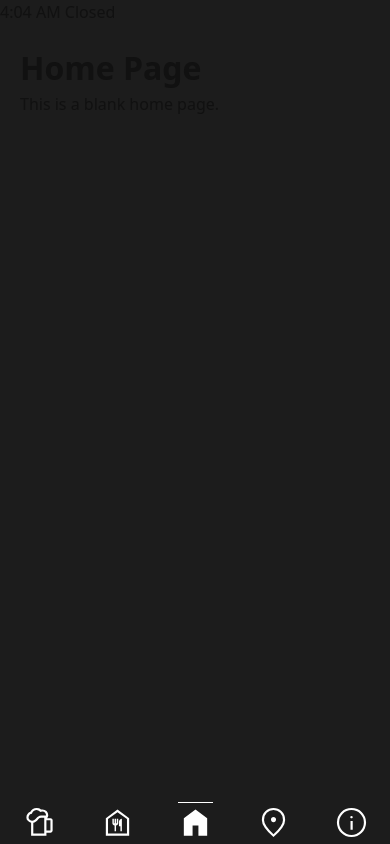
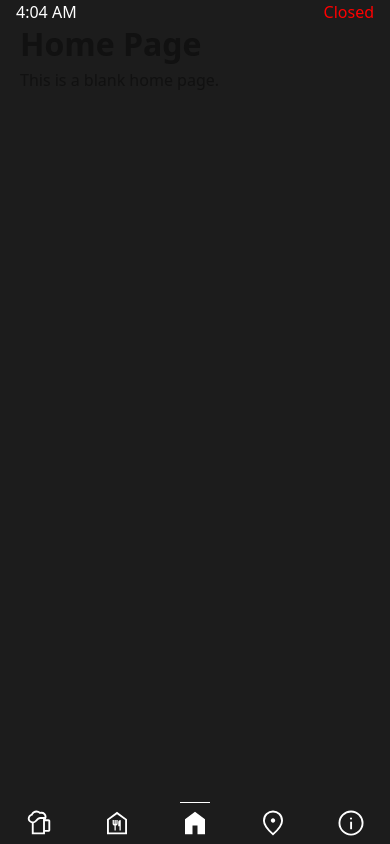
Before and after one commit to ChrisWalkerDev/laststopbrewing.chriswalker.dev, an Angular app: page /age-gate in a window 390 px wide. Both pictures are taken after a click on the button "YES". Built offline with nearby package versions, Linux system fonts and the light colour scheme.

Commit message:
feat(header): update mobile header structure and styles for better visibility

```diff
--- a/src/app/app.html
+++ b/src/app/app.html
@@ -1,10 +1,10 @@
 @if (isHeaderVisible()) {
-  <header class="phone-status-bar" aria-label="Device status">
-    <span class="phone-status-bar__time">{{ currentTime() }}</span>
+  <header class="app-header__mobile" aria-label="Device status">
+    <span class="app-header__mobile__time">{{ currentTime() }}</span>
 
     <span
-      class="phone-status-bar__store-status"
-      [class]="'phone-status-bar__store-status--' + storeStateStyle()"
+      class="app-header__mobile__store-status"
+      [class]="'app-header__mobile__store-status--' + storeStateStyle()"
     >
       {{ storeState() }}
     </span>
--- a/src/app/app.scss
+++ b/src/app/app.scss
@@ -1,3 +1,38 @@
+.app-header {
+  &__mobile {
+    position: fixed;
+    top: 0;
+    left: 0;
+    right: 0;
+    max-height: 25px;
+    background-color: #1c1c1c;
+    display: flex;
+    color: #fff;
+    grid-template-columns: repeat(2, 1fr);
+    justify-content: space-between;
+    padding: 0 16px 0 16px;
+    z-index: var(--header-z-index);
+
+    &__store-status {
+
+      &--open {
+        color: rgb(0, 255, 0);
+      }
+
+      &--closed {
+        color: rgb(255, 0, 0);
+      }
+
+      &--closing-soon,
+      &--opening-soon {
+        color: yellow;
+      }
+
+    }
+
+  }
+}
+
 .app-footer {
   position: fixed;
   bottom: 0;
@@ -17,8 +52,8 @@
   }
 
   &__icon {
-    width: 35px;
-    height: 35px;
+    width: 30px;
+    height: 30px;
     object-fit: contain;
     margin-bottom: 4px;
   }
--- a/src/app/app.ts
+++ b/src/app/app.ts
@@ -43,7 +43,7 @@ export class App {
   private readonly now = signal(new Date());
 
   readonly currentTime = computed(() => formatClockTime(this.now()));
-  readonly storeState = computed<StoreState>(() => getStoreState());
+  readonly storeState = computed<string>(() => getStoreState());
   readonly storeStateStyle = computed<string>(() => getStoreState().toString().replace(' ', '-').toLowerCase());
 
   private readonly title = inject(Title);
```
